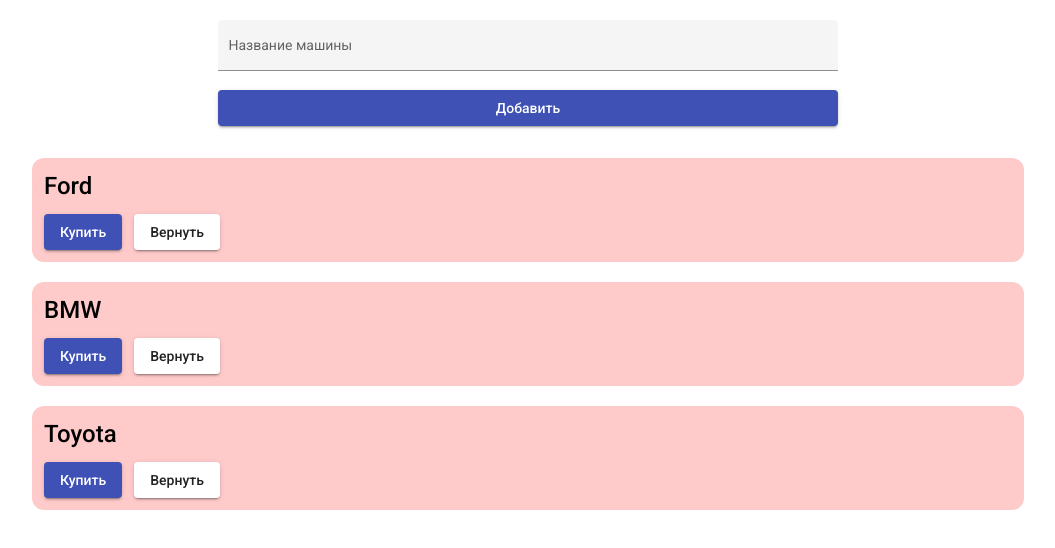
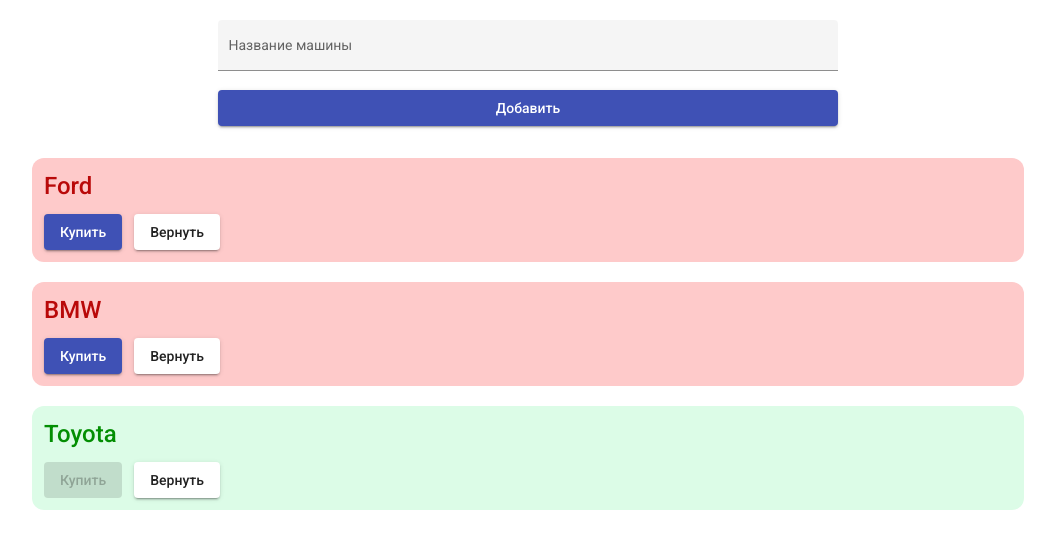
Before and after one commit to diamond-almaz/car-shop, an Angular app: page / in a window 1280 px wide. Shown: the top 548 px of the page, without its empty margins (112-1167 px from the left). Built offline with nearby package versions, Linux system fonts and the light colour scheme.

Commit message:
car.component.html: applying directives ngClass and style

```diff
--- a/src/app/components/car/car.component.html
+++ b/src/app/components/car/car.component.html
@@ -1,10 +1,10 @@
-<div class="bg-red-200 rounded-xl p-3 mb-5 font-medium">
-  <div class="mb-3 text-2xl">
+<div [ngClass]="getClass()" class="rounded-xl p-3 mb-5 font-medium">
+  <div [style]="{ color: car.isSold ? '#038e03' : '#b90909'}" class="mb-3 text-2xl">
     {{ car.name }}
   </div>
   <div>
-    <button style="margin-right: 12px;" mat-raised-button color="primary">Купить</button>
-    <button mat-raised-button>Вернуть</button>
+    <button style="margin-right: 12px;" mat-raised-button color="primary" [disabled]="car.isSold">Купить</button>
+    <button mat-raised-button >Вернуть</button>
 
   </div>
 </div>
```
